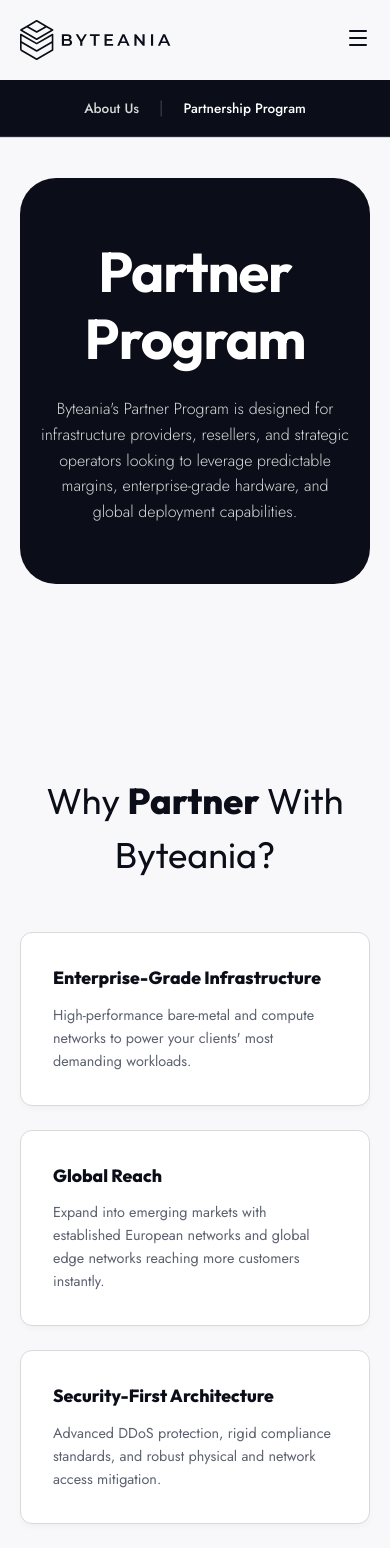
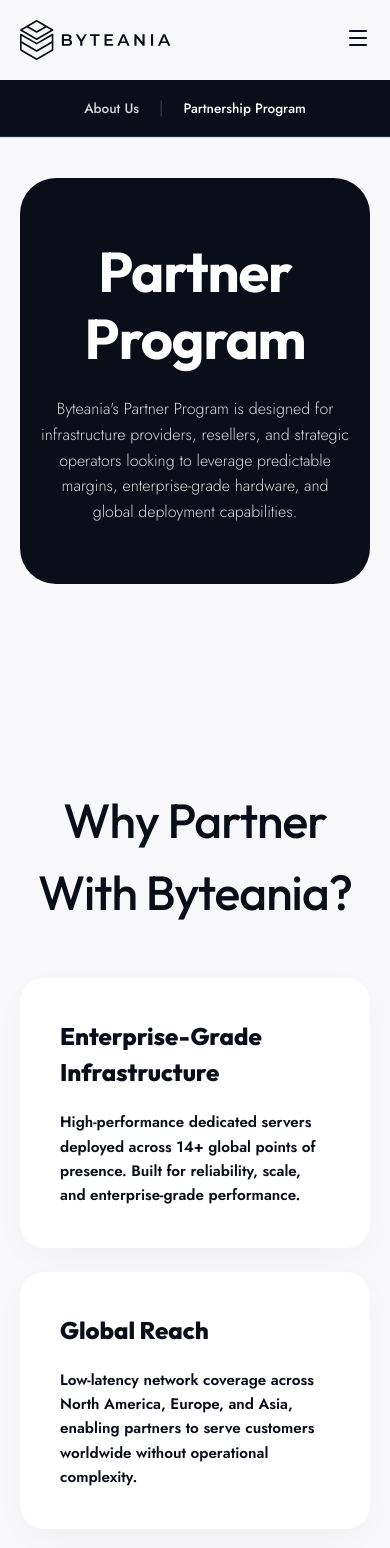
Before and after one commit to souiiii/Bytenia, a React (Vite) app: page /partnership-program in a window 390 px wide. Shown: the top 1548 px of the page. Built offline with nearby package versions, Linux system fonts and the light colour scheme; what react-world-flags would draw is missing.

Commit message:
feat: add WhyPartner component with responsive feature grid

```diff
--- a/src/components/WhyPartner/WhyPartner.css
+++ b/src/components/WhyPartner/WhyPartner.css
@@ -1,16 +1,14 @@
 .why-partner {
-  padding-bottom: 80px;
+  padding-top: 100px;
+  padding-bottom: 100px;
 }
 
 .why-title {
-  font-size: 2.25rem;
+  font-size: 3rem;
   color: var(--bg-dark);
   margin-bottom: 50px;
-  font-weight: 300;
-}
-
-.why-title strong {
-  font-weight: 800;
+  font-weight: 500;
+  letter-spacing: -0.02em;
 }
 
 .why-grid {
@@ -21,11 +19,11 @@
 
 .why-card {
   background-color: var(--bg-white);
-  padding: 32px;
-  border-radius: var(--border-radius-md);
+  padding: 40px;
+  border-radius: 24px;
   text-align: left;
-  border: 1px solid var(--border-light);
-  box-shadow: 0 4px 6px -1px rgba(0, 0, 0, 0.03);
+  border: none;
+  box-shadow: 0 10px 40px -10px rgba(0, 0, 0, 0.05); /* very soft shadow to float if needed */
   transition: transform var(--transition-speed);
 }
 
@@ -34,16 +32,17 @@
 }
 
 .why-card-title {
-  font-size: 1.1rem;
+  font-size: 1.5rem;
   font-weight: 800;
   color: var(--bg-dark);
-  margin-bottom: 12px;
+  margin-bottom: 20px;
 }
 
 .why-card-desc {
-  font-size: 0.9rem;
+  font-size: 0.95rem;
   line-height: 1.6;
-  color: var(--text-muted);
+  color: var(--bg-dark);
+  font-weight: 600;
 }
 
 @media (max-width: 768px) {
--- a/src/components/WhyPartner/WhyPartner.jsx
+++ b/src/components/WhyPartner/WhyPartner.jsx
@@ -4,28 +4,28 @@ import './WhyPartner.css';
 const features = [
   {
     title: "Enterprise-Grade Infrastructure",
-    desc: "High-performance bare-metal and compute networks to power your clients' most demanding workloads."
+    desc: "High-performance dedicated servers deployed across 14+ global points of presence. Built for reliability, scale, and enterprise-grade performance."
   },
   {
     title: "Global Reach",
-    desc: "Expand into emerging markets with established European networks and global edge networks reaching more customers instantly."
+    desc: "Low-latency network coverage across North America, Europe, and Asia, enabling partners to serve customers worldwide without operational complexity."
   },
   {
     title: "Security-First Architecture",
-    desc: "Advanced DDoS protection, rigid compliance standards, and robust physical and network access mitigation."
+    desc: "Always-on DDoS protection, network redundancy, and proactive monitoring designed to protect mission-critical services."
   },
   {
     title: "Scalable Revenue Model",
-    desc: "Tiered volume discounting providing long-term predictable margin realization allowing you to scale profitably."
+    desc: "Tier-based margins structured for long-term growth, increasing discounts as your volume expands. Win-win."
   }
 ];
 
 const WhyPartner = () => {
   return (
     <section className="why-partner section text-center">
-      <div className="container" style={{ maxWidth: '1000px' }}>
+      <div className="container">
         <h2 className="why-title">
-          Why <strong>Partner</strong> With Byteania?
+          Why Partner With Byteania?
         </h2>
 
         <div className="why-grid">
```
